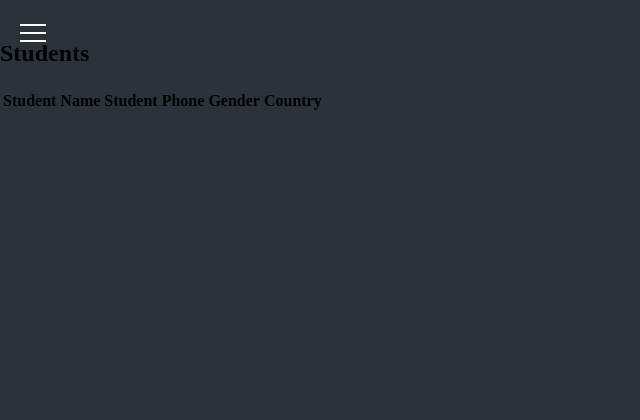
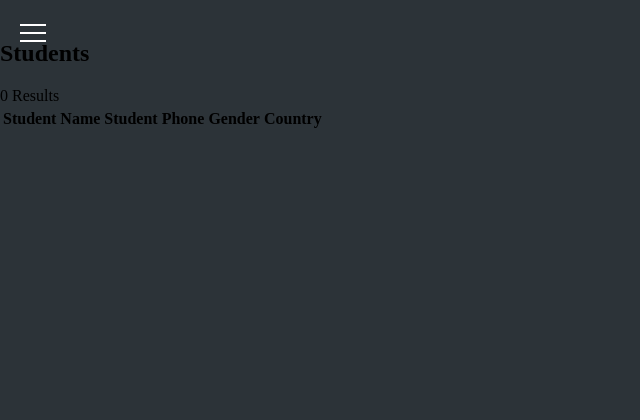
Before and after one commit to IBTESAM-ASIF/Tutorio, a PHP site: page /studentcircle.php in a window 1280 px wide. Shown: the top 420 px of the page, without its empty margins (0-640 px from the left). Run offline with PHP 8.4, Linux system fonts and the light colour scheme; data comes from the database, SQL or seed files in the repository; data that the repository does not hold is empty.

Commit message:
Update studentcircle.php

```diff
--- a/studentcircle.php
+++ b/studentcircle.php
@@ -6,7 +6,9 @@ if (isset($_SESSION['uname'])) {
     $name = $_SESSION['uname'];
 }
 $query = "select * from tutor t join teacher_student ts on t.email = ts.teacherEmail join student s on ts.studentEmail = s.Email where t.email='" .$name. "'";
-$result = mysqli_query($con, $query);
+// $query = "select * from tutor t join teacher_student ts on t.email = ts.teacherEmail join student s on ts.studentEmail = s.Email where t.email='owais'";
+// select * from tutor,teacher_student,student where tutor.email = teacher_student.teacherEmail and teacher_student.studentEmail = student.Email;
+
 
 ?>
 
@@ -61,7 +63,9 @@ $result = mysqli_query($con, $query);
             <th>Country</th>
         </t>
         <?php
-        while ($rows = mysqli_fetch_assoc($result)) {
+        $result = mysqli_query($con, $query);
+        if (mysqli_num_rows($result) > 0) {
+            while ($rows = mysqli_fetch_assoc($result)) {
         ?>
             <tr>
                 <td><?php echo $rows['First_Name'] . "" . $rows['Last_Name']; ?></td>
@@ -71,6 +75,10 @@ $result = mysqli_query($con, $query);
             </tr>
         <?php
         }
+    }
+    else{
+        echo "0 Results";
+    }
         ?>
     </table>
 
```
